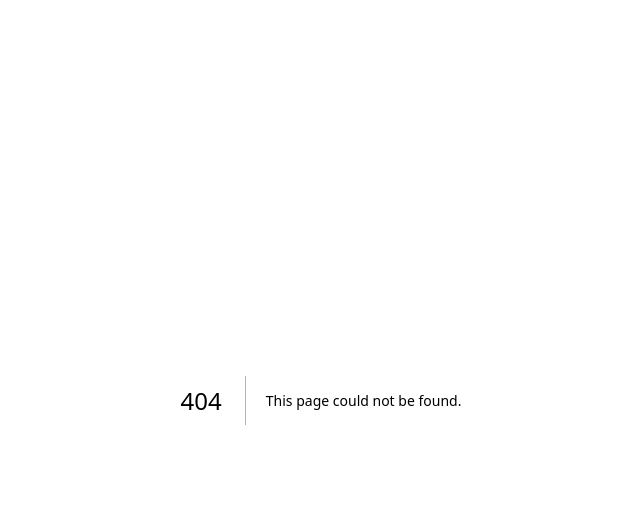
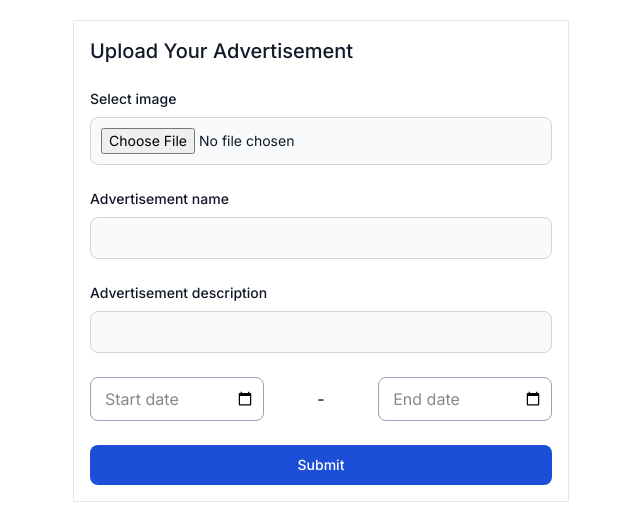
Before and after one commit to JanPoonthong/CSX4104-Software-testing, a Next.js app: page /book in a window 1280 px wide. Before the commit this address had no page. Shown: the top 524 px of the page, without its empty margins (319-959 px from the left). Built offline with nearby package versions, Linux system fonts and the light colour scheme.

Commit message:
feat: add monitor booking form

```diff
--- /dev/null
+++ b/src/app/book/page.js
@@ -0,0 +1,9 @@
+import MonitorBook from '../ui/monitor-book'
+
+export default function Home() {
+  return (
+    <main className="max-w-5xl mx-auto my-5 px-4 flex justify-center">
+      <MonitorBook />
+    </main>
+  )
+}
--- /dev/null
+++ b/src/app/ui/monitor-book.jsx
@@ -0,0 +1,69 @@
+import DatePicker from '@/app/ui/data-picker'
+
+export default function MonitorBook() {
+  return (
+    <div className="w-1/2 p-4 border border-gray-200">
+      <form className="space-y-6">
+        <h5 className="text-xl font-medium text-gray-900">
+          Upload Your Advertisement
+        </h5>
+        <div>
+          <label
+            htmlFor="image"
+            className="block mb-2 text-sm font-medium text-gray-900"
+          >
+            Select image
+          </label>
+          <input
+            type="file"
+            name="image"
+            className="bg-gray-50 border border-gray-300 text-gray-900 text-sm rounded-lg focus:ring-blue-500 focus:border-blue-500 block w-full p-2.5 "
+            placeholder=""
+            required
+          />
+        </div>
+        <div>
+          <label
+            htmlFor="advertisement_name"
+            className="block mb-2 text-sm font-medium text-gray-900"
+          >
+            Advertisement name
+          </label>
+          <input
+            type="text"
+            name="advertisement_name"
+            className="bg-gray-50 border border-gray-300 text-gray-900 text-sm rounded-lg focus:ring-blue-500 focus:border-blue-500 block w-full p-2.5 "
+            placeholder=""
+            required
+          />
+        </div>
+        <div>
+          <label
+            htmlFor="advertisement_description"
+            className="block mb-2 text-sm font-medium text-gray-900"
+          >
+            Advertisement description
+          </label>
+          <input
+            type="text"
+            name="advertisement_description"
+            className="bg-gray-50 border border-gray-300 text-gray-900 text-sm rounded-lg focus:ring-blue-500 focus:border-blue-500 block w-full p-2.5 "
+            placeholder=""
+            required
+          />
+        </div>
+        <div className='flex justify-between flex-wrap gap-3 items-center'>
+          <DatePicker title={'Start date'} />
+          <p>-</p>
+          <DatePicker title={'End date'} />
+        </div>
+        <button
+          type="submit"
+          className="w-full text-white bg-blue-700 hover:bg-blue-800 focus:ring-4 focus:outline-none focus:ring-blue-300 font-medium rounded-lg text-sm px-5 py-2.5 text-center"
+        >
+          Submit
+        </button>
+      </form>
+    </div>
+  )
+}
--- a/src/app/ui/monitor-card.jsx
+++ b/src/app/ui/monitor-card.jsx
@@ -10,7 +10,7 @@ export default function MonitorCard() {
       {monitors.map((monitor) => (
         <Link
           key={monitor.id}
-          href="#"
+          href="/book"
           className="basis-[calc(50%-0.5rem)] flex flex-col items-center bg-white border border-gray-200 rounded-lg shadow md:flex-row md:max-w-xl hover:bg-gray-100"
         >
           <Image
```
